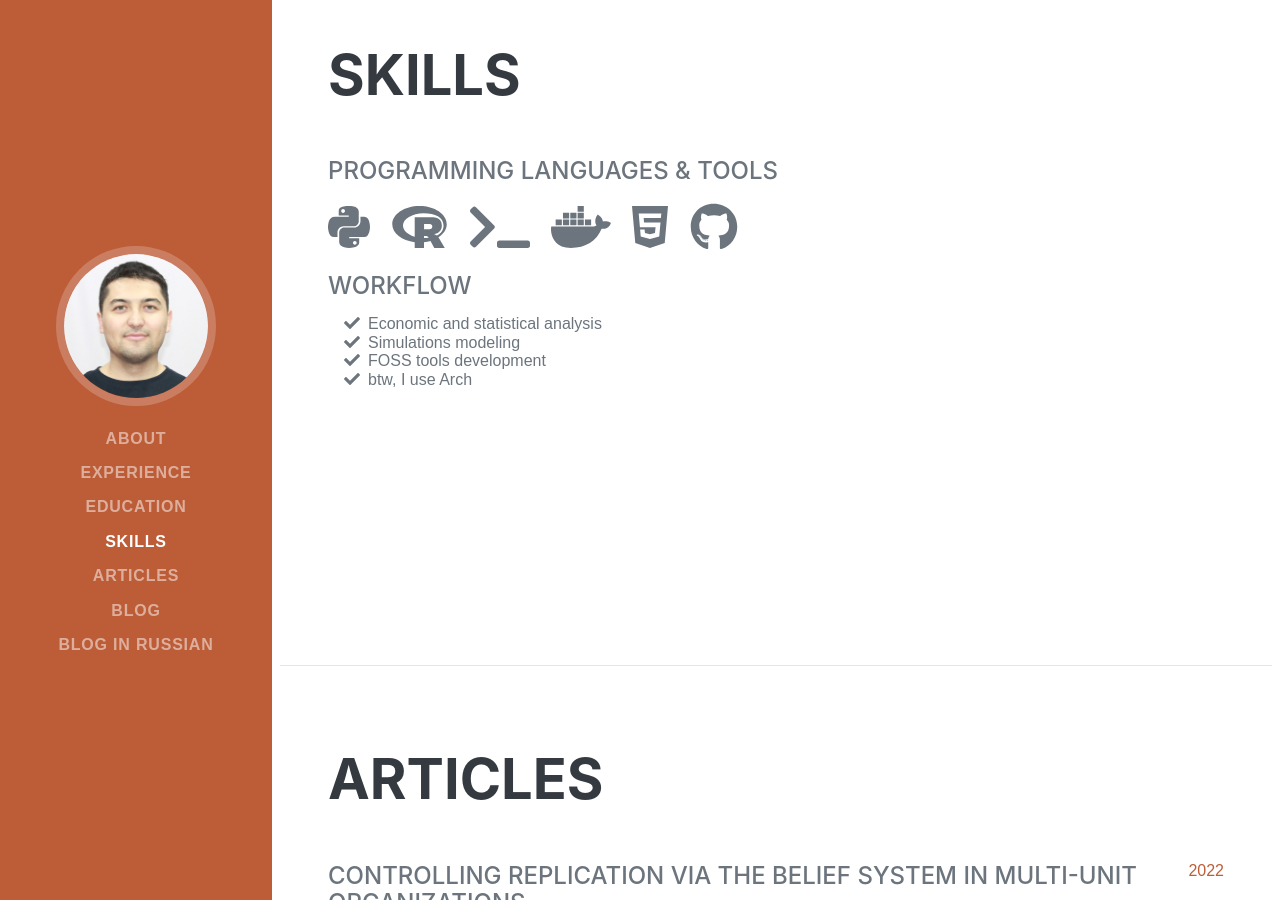
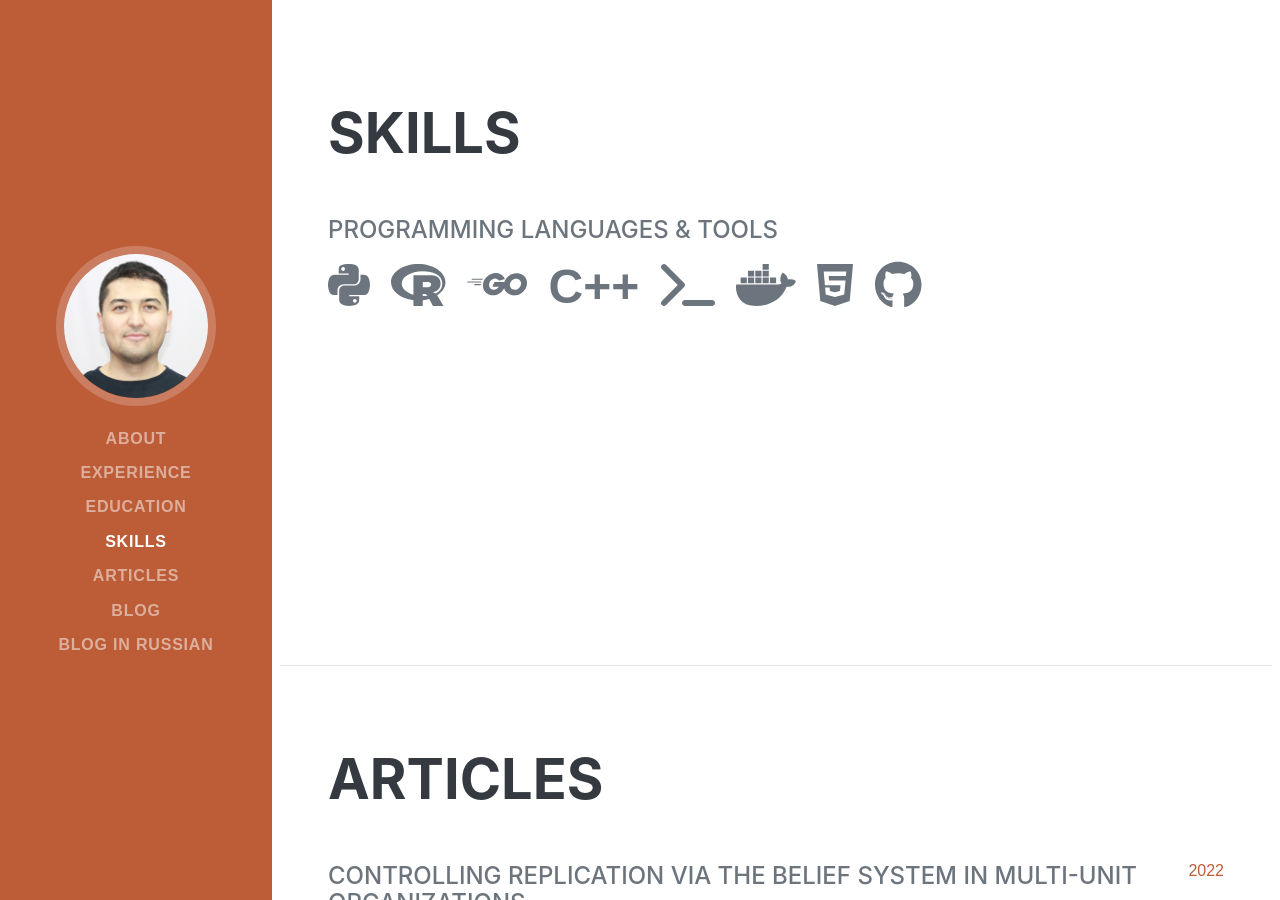
Before and after one commit to hojimat/hojimat.github.io, a Jekyll site: the page built from pages/landing.md, in a window 1280 px wide and 900 px high, scrolled down 3107 px. Built offline with Jekyll 4.4.1, drawn with Linux system fonts in a browser that asks for light colours; some web fonts are replaced; some of the changed text lies outside the part shown.

Commit message:
updated some info

```diff
--- a/_includes/head.html
+++ b/_includes/head.html
@@ -32,7 +32,7 @@
 <link href="https://fonts.googleapis.com/css?family=Saira+Extra+Condensed:500,700" rel="stylesheet" type="text/css" />
 <link href="https://fonts.googleapis.com/css?family=Muli:400,400i,800,800i" rel="stylesheet" type="text/css" />
 <!-- Icons -->
-<script src="https://use.fontawesome.com/releases/v5.15.1/js/all.js" crossorigin="anonymous"></script>
+<script src="https://use.fontawesome.com/releases/v6.0.0/js/all.js" crossorigin="anonymous"></script>
 <link rel="apple-touch-icon-precomposed" sizes="144x144" href="/assets/apple-touch-icon-precomposed.png">
 <link rel="shortcut icon" href="/assets/favicon.ico">
 
--- a/_includes/readerhead.html
+++ b/_includes/readerhead.html
@@ -34,7 +34,5 @@
 {% include analytics.html %}
 {% include metrica.html %}
 
-<!-- SEO -->
-{% seo %}
 
 </head>
--- a/pages/landing.md
+++ b/pages/landing.md
@@ -12,7 +12,7 @@ permalink: /
             <span class="text-primary">Hojimatov</span>
         </h1>
         <div class="subheading mb-5">
-            Bishkek, Kyrgyzstan
+            Bishkek, Kyrgyzstan ·
             <a href="mailto:ravshan.personal@gmail.com">ravshan.personal@gmail.com</a>
         </div>
         <p class="lead mb-5">My name is Ravshanbek Khodzhimatov and I am an economist. I am currently developing computer simulations of economies using agent-based approach. My research interests are complexity (agent interactions and emergent behavior), statistical learning, and numeric methods.</p>
@@ -96,11 +96,14 @@ permalink: /
         <ul class="list-inline dev-icons">
             <li class="list-inline-item"><i class="fab fa-python"></i></li>
             <li class="list-inline-item"><i class="fab fa-r-project"></i></li>
+            <li class="list-inline-item"><i class="fa-brands fa-golang"></i></li>
+            <li class="list-inline-item"><b>C++</b></li>
             <li class="list-inline-item"><i class="fas fa-terminal"></i></li>
             <li class="list-inline-item"><i class="fab fa-docker"></i></li>
             <li class="list-inline-item"><i class="fab fa-html5"></i></li>
             <li class="list-inline-item"><i class="fab fa-github"></i></li>
         </ul>
+<!--
         <div class="subheading mb-3">Workflow</div>
         <ul class="fa-ul mb-0">
             <li>
@@ -115,11 +118,8 @@ permalink: /
                 <span class="fa-li"><i class="fas fa-check"></i></span>
                 FOSS tools development
             </li>
-            <li>
-                <span class="fa-li"><i class="fas fa-check"></i></span>
-                btw, I use Arch
-            </li>
         </ul>
+-->
     </div>
 </section>
 <hr class="m-0" />
```
Also changed, not shown: Gemfile.lock (added).
